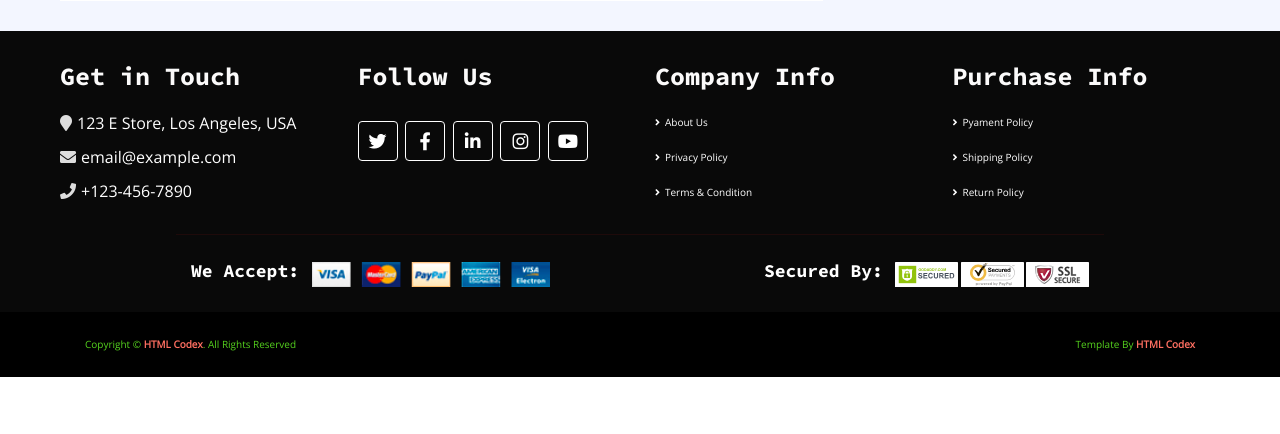
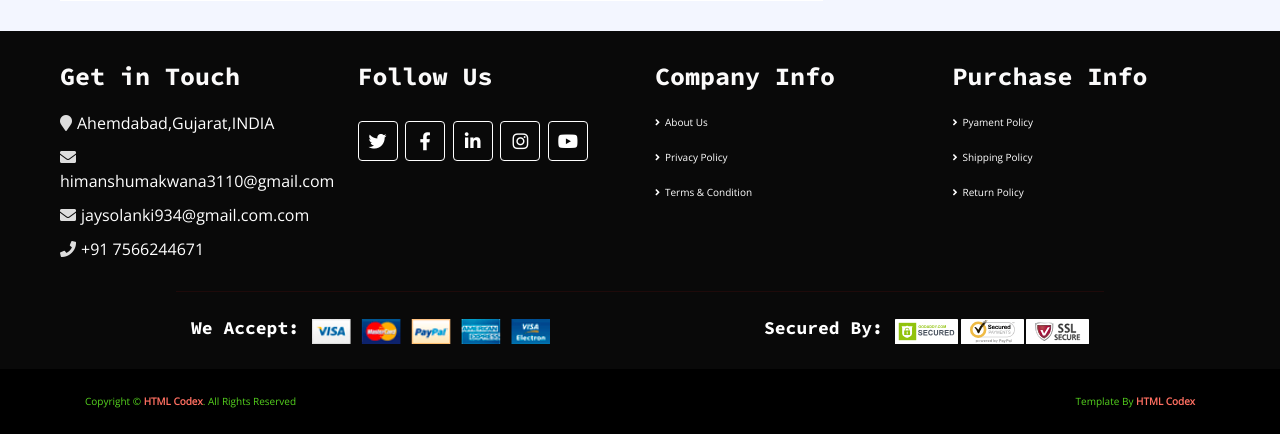
Before and after one commit to SOLANKIJAY15/master, a CodeIgniter app: page /master/index.php/cart/crt in a window 1280 px wide. Shown: the part 742-1176 px from the top of the page. Before the commit the page ends 1119 px from the top, so only its background shows below. Run offline with CodeIgniter, Linux system fonts and the light colour scheme; some libraries are stand-ins or nearby versions.

Commit message:
add files

```diff
--- a/application/views/footer.php
+++ b/application/views/footer.php
@@ -12,9 +12,10 @@
                 <div class="footer-widget">
                     <h2>Get in Touch</h2>
                     <div class="contact-info">
-                        <p><i class="fa fa-map-marker"></i>123 E Store, Los Angeles, USA</p>
-                        <p><i class="fa fa-envelope"></i>email@example.com</p>
-                        <p><i class="fa fa-phone"></i>+123-456-7890</p>
+                        <p><i class="fa fa-map-marker"></i>Ahemdabad,Gujarat,INDIA</p>
+                        <p><i class="fa fa-envelope"></i>himanshumakwana3110@gmail.com</p>
+                        <p><i class="fa fa-envelope"></i>jaysolanki934@gmail.com.com</p>
+                        <p><i class="fa fa-phone"></i>+91 7566244671</p>
                     </div>
                 </div>
             </div>
```
